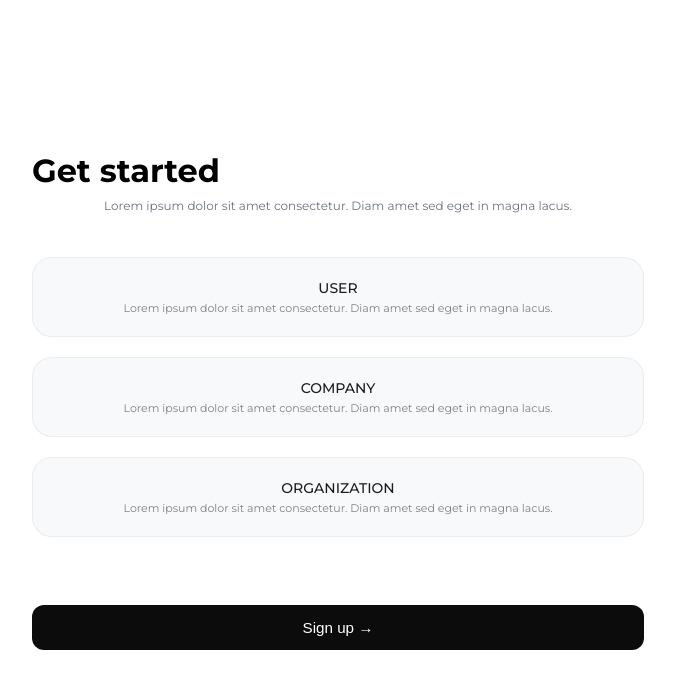
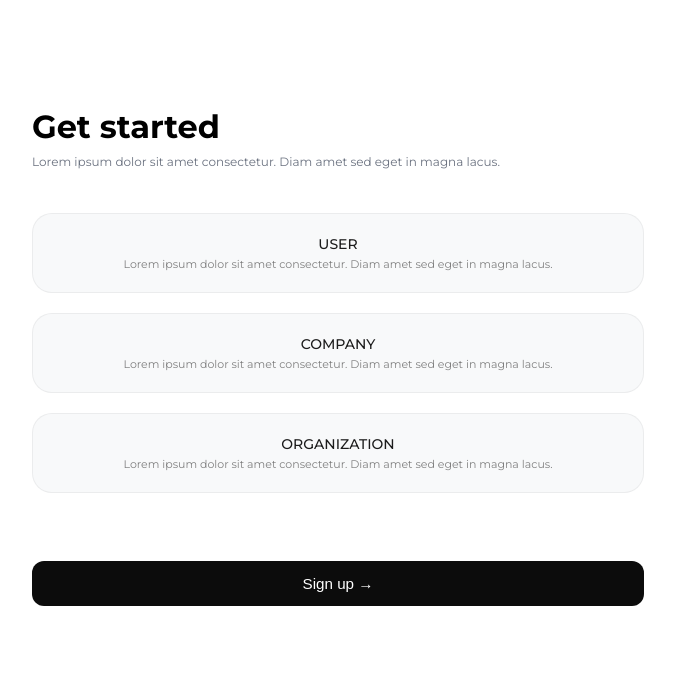
Before and after one commit to Lupescua/tantakuy-hyf, a Next.js app: page /signup in a window 1280 px wide. Shown: the top 688 px of the page, without its empty margins (302-977 px from the left). Built offline with nearby package versions, Linux system fonts and the light colour scheme.

Commit message:
a few touch ups

```diff
--- a/app/components/signup/RoleSelector.jsx
+++ b/app/components/signup/RoleSelector.jsx
@@ -4,6 +4,9 @@ import { useState } from 'react';
 import ParticpantForm from "./ParticipantForm"
 import CompanyForm from "./CompanyForm"
 import OrganizationForm from './OrganizationForm';
+import { FontAwesomeIcon } from '@fortawesome/react-fontawesome';
+import { faAngleLeft } from '@fortawesome/free-solid-svg-icons';
+
 
 import styles from '../../../style/forms.module.css';
 import { all } from 'axios';
@@ -26,7 +29,7 @@ export default function RoleSelector({onSend}) {
     <div className={styles.signupContainer}>
       {
         backButton &&
-      <button onClick={handleBack} className={styles.itemButton}> <span className={styles.itemIcon}>{'<'}</span>Back</button>
+      <button onClick={handleBack} className={styles.itemButton}> <span className={styles.itemIcon}> <FontAwesomeIcon icon={faAngleLeft} /></span>Back</button>
       }
       {!selectedRole && (
         <div className={styles.signupContainer}>
--- a/app/signup/SignupPage.module.css
+++ b/app/signup/SignupPage.module.css
@@ -14,9 +14,10 @@
   width: 100%;
    display: flex;
    flex-direction: column;
-  justify-content: center;
+  justify-content: flex-start;
   align-items: center;
   text-align: left;
+  margin-top: 150px;
 }
 
 .title {
@@ -32,6 +33,8 @@
   font-size: 12px;
   color: #6b7280;
   margin-bottom: 1.5rem;
+  text-align: left;
+  width: 100%;
 }
 
 .card {
--- a/package.json
+++ b/package.json
@@ -2,7 +2,6 @@
   "name": "tantakuy-hyf",
   "version": "0.1.0",
   "private": true,
-
   "scripts": {
     "dev": "next dev",
     "build": "next build",
@@ -11,6 +10,9 @@
     "format": "prettier --write ."
   },
   "dependencies": {
+    "@fortawesome/fontawesome-svg-core": "^6.7.2",
+    "@fortawesome/free-solid-svg-icons": "^6.7.2",
+    "@fortawesome/react-fontawesome": "^0.2.2",
     "axios": "^1.10.0",
     "bcryptjs": "^3.0.2",
     "cookie": "^1.0.2",
--- a/style/forms.module.css
+++ b/style/forms.module.css
@@ -1,3 +1,4 @@
+
 
 .signupContainer{
   width: 100%;
@@ -87,7 +88,7 @@
  .formItemOrg:nth-child(3),
 .formItemOrg:nth-child(6),
 .formItemOrg:nth-child(7),
- .formItemCompany:nth-child(2)
+ .formItemCompany:nth-child(2),
  .formItemCompany:nth-child(3),
  .formItemCompany:nth-child(4),
  .formItemCompany:nth-child(5),
@@ -96,10 +97,10 @@
   width: 49%;
  }
 
+
   .itemButton{
     display: flex;
     align-items: center;
-    padding: 0.5rem 1rem;
     background-color: inherit;
     color: #000;
     cursor: pointer;
@@ -109,6 +110,9 @@
     box-shadow: none;
     appearance: none;
     -webkit-appearance: none;
+    position: absolute;
+    top: 0;
+    margin-top: 50px;
   }
   .itemIcon{
     font-family: 'Courier New', Courier, monospace;
@@ -116,6 +120,10 @@
     margin-right: 7px;
     font-weight: 900;
 
+  }
+  .itemIcon:hover{
+    transform: scale(1.2);
+    transition: 0.5s;
   }
   .itemContainer{
     /* Auto layout */
@@ -138,6 +146,7 @@
   .itemContainer:hover {
     background: #BCD8FF;
     border-color: #000;
+    cursor: pointer;
   }
 
 
```
Also changed, not shown: 1 other file (tests, documents, lock files or other folders).
